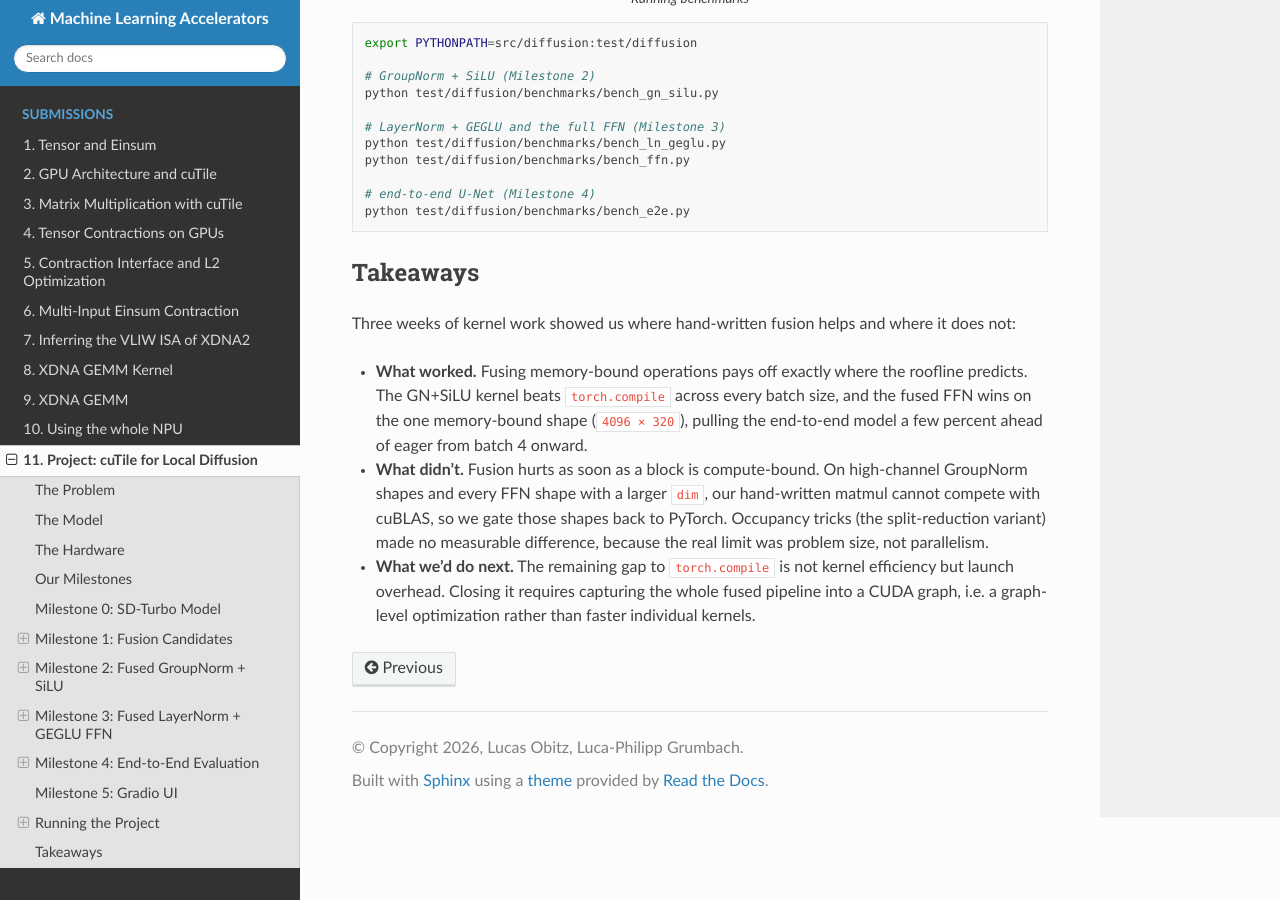
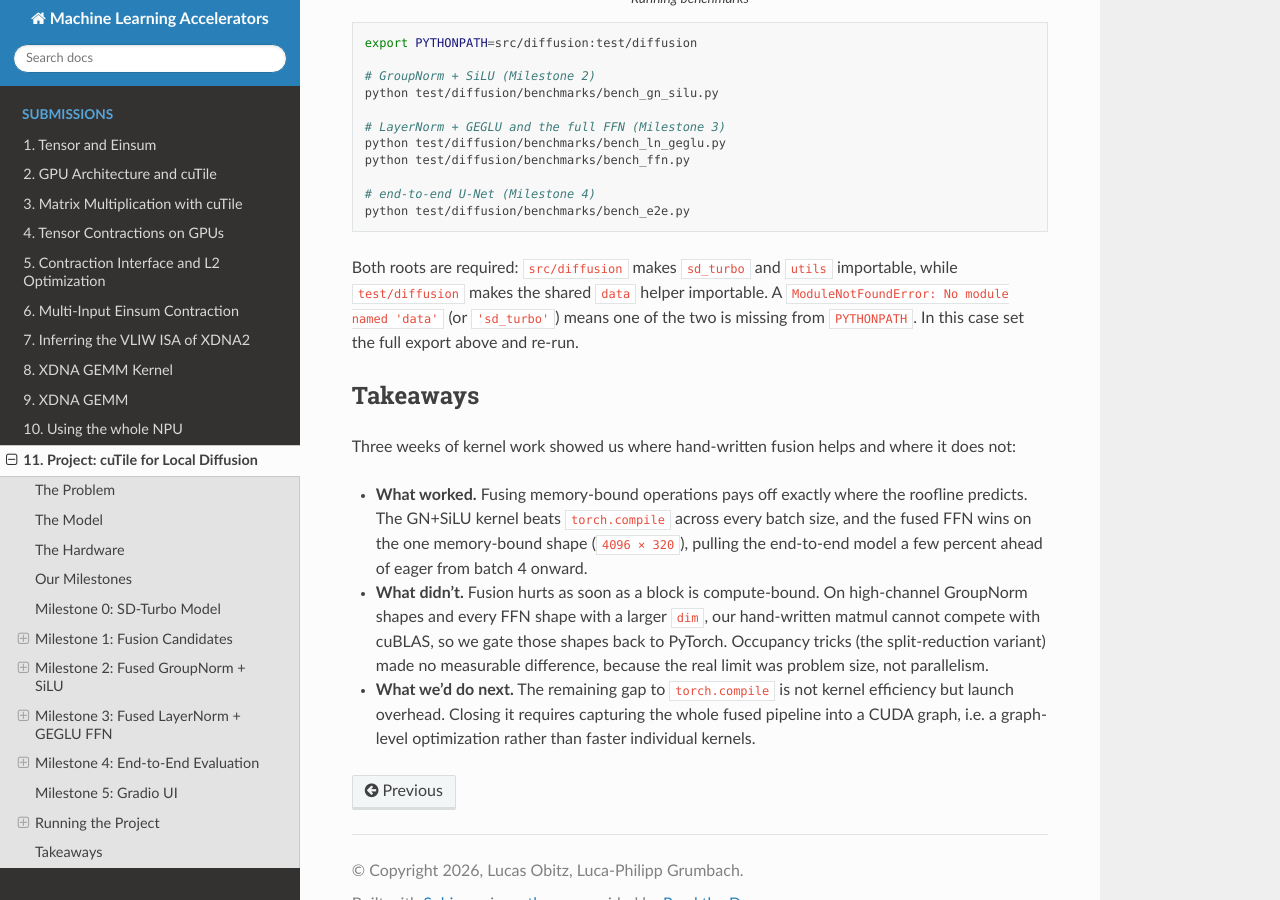
Before and after one commit to Shad00Z/machine-learning-accelerators, a Sphinx documentation site: the page built from docs/source/submissions/11_project.rst, in a window 1280 px wide and 900 px high, scrolled down 19466 px. Built offline with Sphinx 7.4.7 and the Read the Docs theme 3.1.0, drawn with Linux system fonts in a browser that asks for light colours.

Commit message:
docs: explanation of PYTHONPATH for benchmarks

```diff
--- a/docs/source/submissions/11_project.rst
+++ b/docs/source/submissions/11_project.rst
@@ -741,6 +741,9 @@ Unlike the tests, they are plain scripts, so the source paths have to be on ``PY
     # end-to-end U-Net (Milestone 4)
     python test/diffusion/benchmarks/bench_e2e.py
 
+Both roots are required: ``src/diffusion`` makes ``sd_turbo`` and ``utils`` importable, while ``test/diffusion`` makes the shared ``data`` helper importable.
+A ``ModuleNotFoundError: No module named 'data'`` (or ``'sd_turbo'``) means one of the two is missing from ``PYTHONPATH``. In this case set the full export above and re-run.
+
 Takeaways
 ---------
 
```
